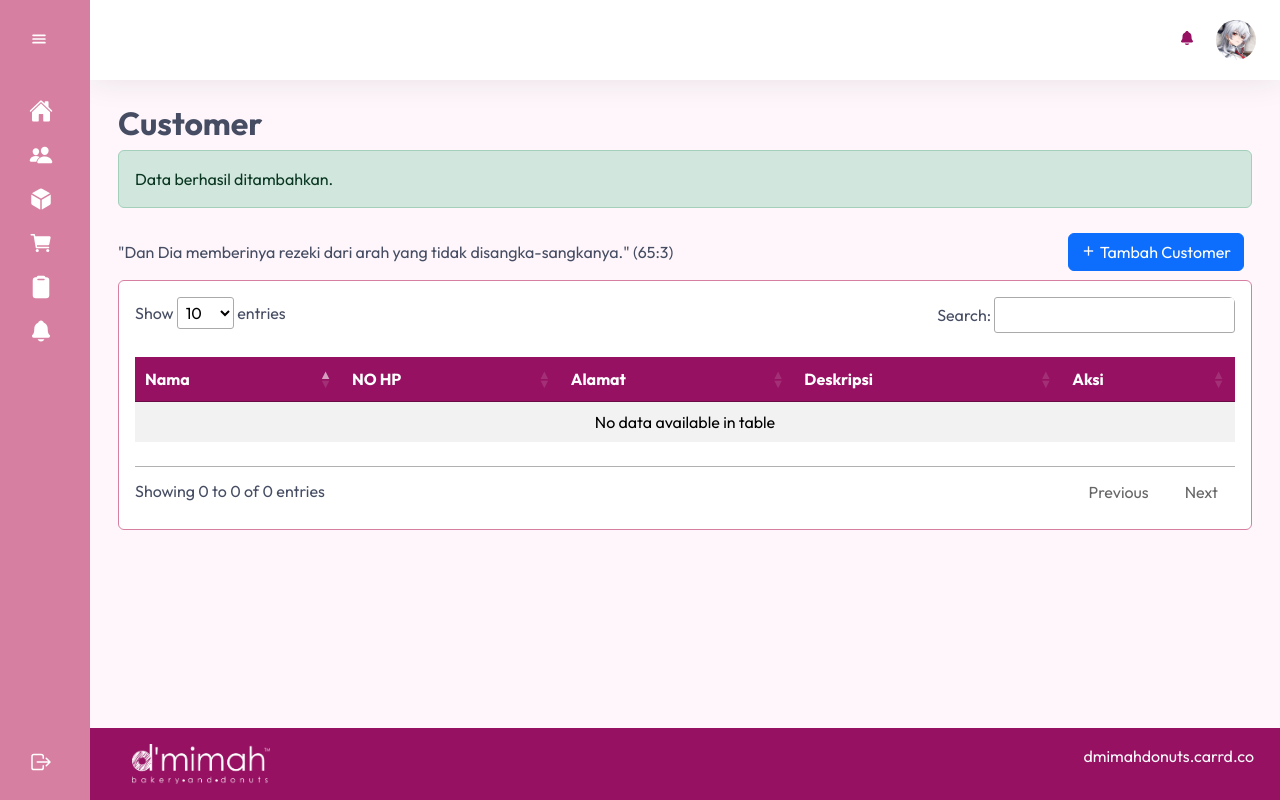
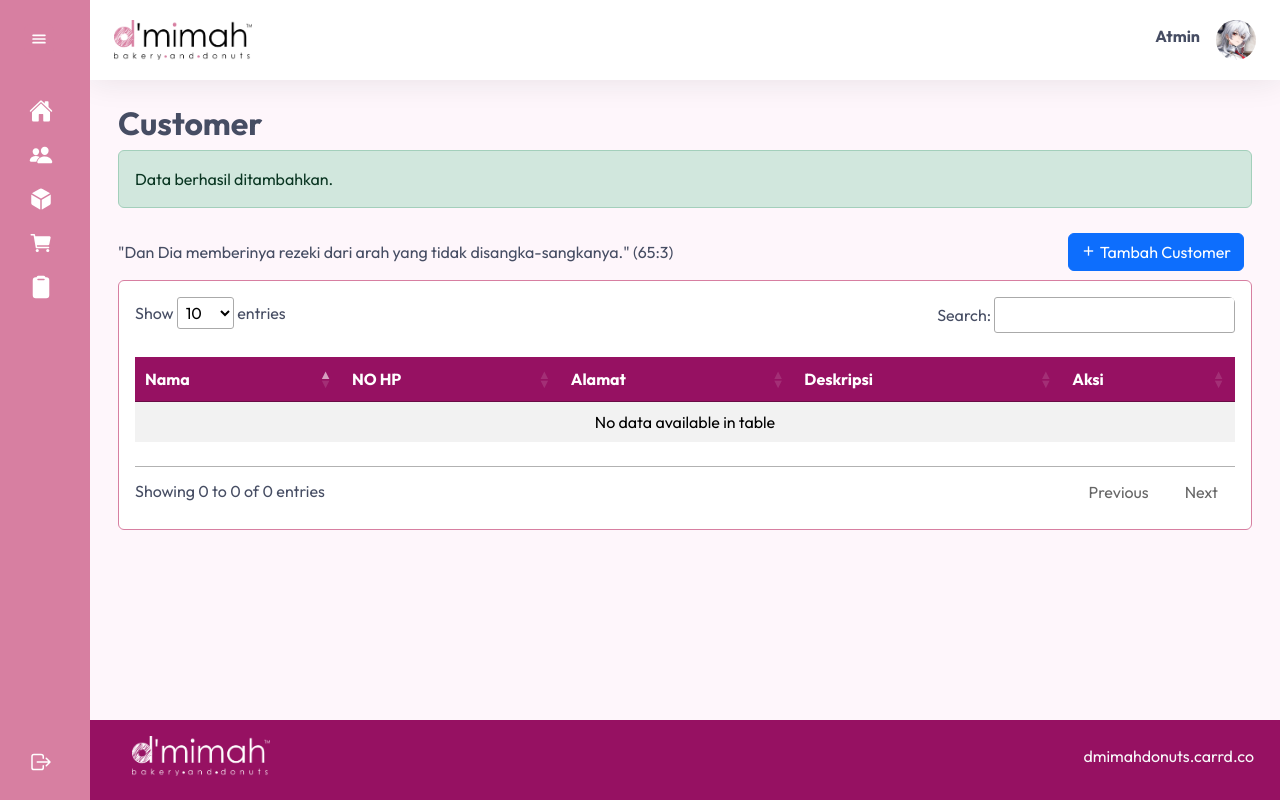
Before and after one commit to Muhammad5786/Dashboard, a PHP site: page /pages/customer.php?success=tambah_berhasil in a window 1280 px wide. Run offline with PHP 8.4, Linux system fonts and the light colour scheme; data that the repository does not hold is empty; some libraries are stand-ins or nearby versions.

Commit message:
hilangin notif, tambah logo ireng

```diff
--- a/pages/customer.php
+++ b/pages/customer.php
@@ -104,12 +104,6 @@
                         </li>
                     </ul>
                 </li> -->
-                <li class="sidebar-item">
-                    <a href="#" class="sidebar-link d-flex align-items-center gap-2">
-                        <ion-icon name="notifications"></ion-icon>
-                        <span>Notification</span>
-                    </a>
-                </li>
                 <!-- <li class="sidebar-item">
                     <a href="#" class="sidebar-link d-flex align-items-center gap-2">
                         <ion-icon name="settings"></ion-icon>
@@ -129,13 +123,19 @@
         <div class="main">
             <!--Navbar-->
             <nav class="navbar navbar-expand px-4 py-3">
-                <!--Navbar samping Kanan: Notification dan Foto Profile-->
+                <!-- Logo kiri -->
+                <div class="d-flex align-items-center me-3">
+                    <a href="../index.php">
+                        <img src="../images/logodonat1.png" alt="Logo Donat" class="logo-navbar-toggle">
+                    </a>
+                </div>
+                <!--Navbar samping Kanan: Foto Profile-->
                 <div class="navbar-collapse collapse">
                     <ul class="navbar-nav ms-auto">
-                        <!--Notification-->
-                        <button class="btn btn-rounded me-2" type="button" style="color: rgb(150, 17, 98);">
-                            <ion-icon name="notifications"></ion-icon>
-                        </button>
+                        <!--Username-->
+                        <li>
+                            <p class="mt-2 me-3 fw-bold">Atmin</p>
+                        </li>
                         <!--Foto Profile-->
                         <li class="nav-item dropdown">
                             <a href="#" data-bs-toggle="dropdown" class="nav-icon pe-md-0">
@@ -420,7 +420,7 @@
                             </a>
                         </div>
                         <div class="col-6 text-end text-light d-none d-md-block">
-                            <ul class="list-inline mb-0">
+                            <ul class="list-inline mt-2">
                                 <li class="list-inline-item">
                                     <a href="https://dmimahdonuts.carrd.co/" class="text-light" target="_blank"
                                         rel="noopener">
--- a/style.css
+++ b/style.css
@@ -235,6 +235,26 @@ a.sidebar-link:hover span {
     width: 40px;
 }
 
+/* Default: tampilkan logo */
+.logo-navbar-toggle {
+  display: block;
+  height: 40px;
+  width: auto;
+  transition: all 0.5s ease;
+}
+
+/* Sembunyikan logo jika sidebar dalam keadaan expand */
+#sidebar.expand ~ .main .logo-navbar-toggle {
+  display: none;
+}
+
+.logo-navbar-img {
+  height: 40px;
+  width: auto;
+  transition: all 0.5s ease-in-out;
+}
+
+
 /* .card.card-light-blue{
     background: #E6B2C6;
     color: #ffffff;
```
Also changed, not shown: index.php (+11 -11 lines), pages/order.php (+12 -14 lines), pages/produk.php (+12 -13 lines), pages/stock.php (+12 -12 lines), images/logodonat1.png (added).
